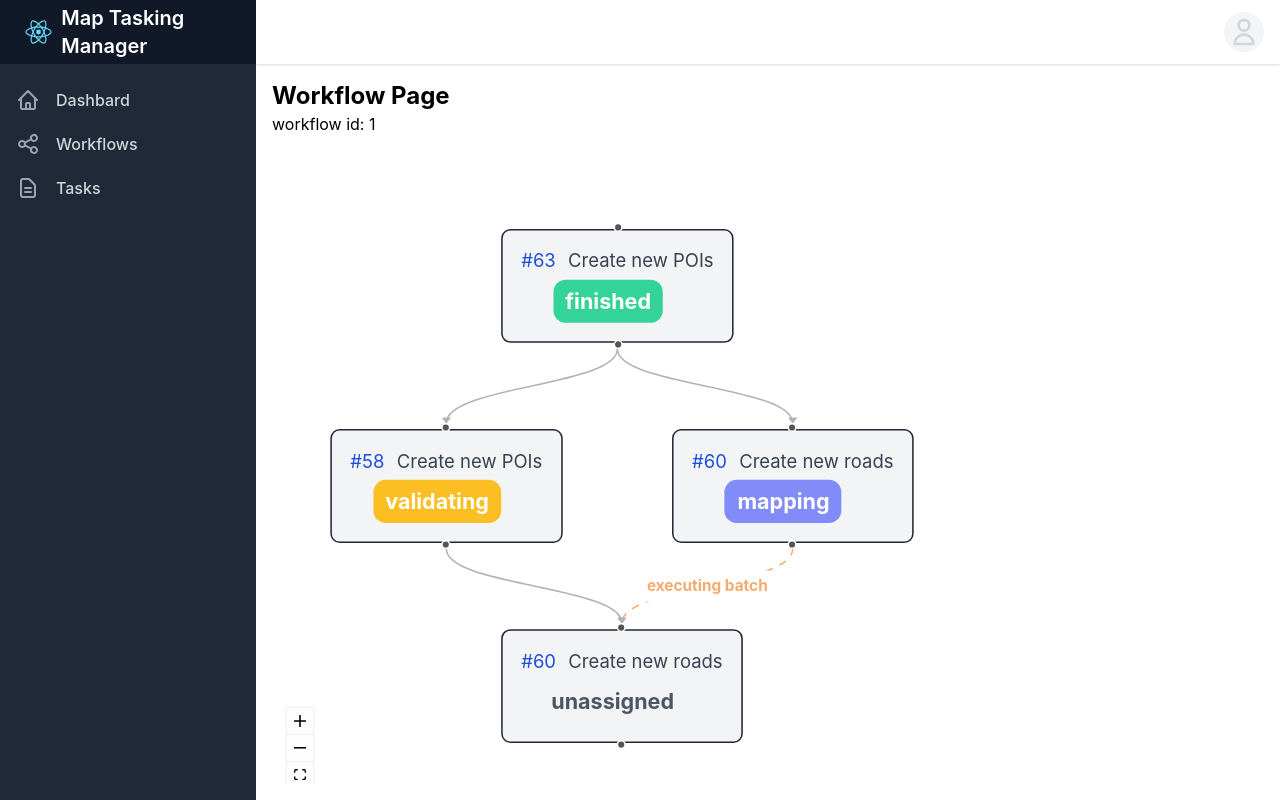
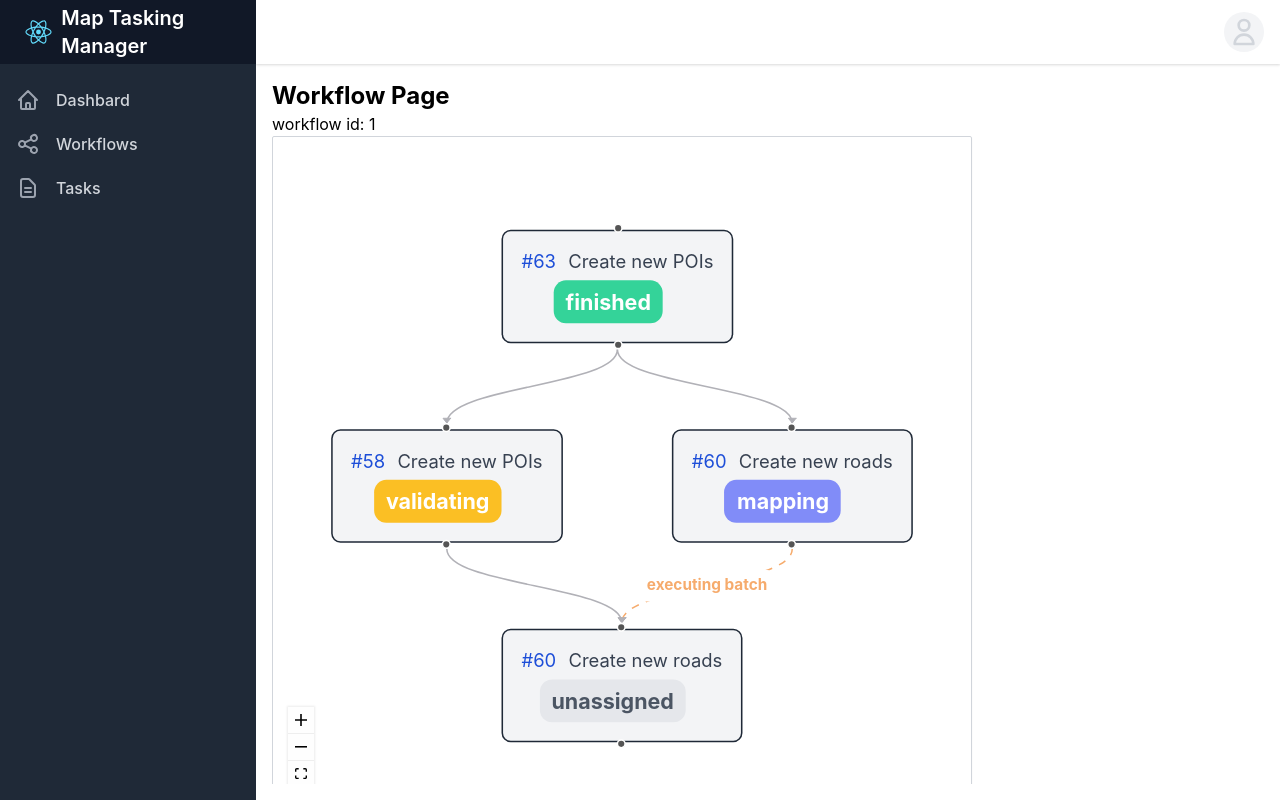
Before and after one commit to shomrkm/map-masking-manager, a React (Create React App) app in the folder frontend/: page /workflows/1 in a window 1280 px wide. Built offline with nearby package versions, Linux system fonts and the light colour scheme; a web font is replaced by a local one; what @tailwindcss/typography would draw is missing.

Commit message:
feat: Change layout.

```diff
--- a/frontend/src/components/Elements/Badge/TaskStatusBadge.tsx
+++ b/frontend/src/components/Elements/Badge/TaskStatusBadge.tsx
@@ -1,7 +1,7 @@
 import React from 'react';
 
 const statuses = {
-  unassigned: 'bg-gray-100 text-gray-600',
+  unassigned: 'bg-gray-200 text-gray-600',
   mapping: 'bg-indigo-400 text-white',
   validating: 'bg-yellow-400 text-white',
   finished: 'bg-green-400 text-white',
--- a/frontend/src/components/Elements/Badge/WorkflowStatusBadge.tsx
+++ b/frontend/src/components/Elements/Badge/WorkflowStatusBadge.tsx
@@ -1,7 +1,7 @@
 import React from 'react';
 
 const statuses = {
-  new: 'bg-gray-100 text-gray-600',
+  new: 'bg-gray-200 text-gray-600',
   inProgress: 'bg-indigo-400 text-white',
   completed: 'bg-yellow-400 text-white',
   closed: 'bg-green-400 text-white',
--- a/frontend/src/features/comments/components/CommentsList.tsx
+++ b/frontend/src/features/comments/components/CommentsList.tsx
@@ -43,7 +43,7 @@ export const CommentsList = ({ taskId }: CommentsListProps) => {
             className="p-4 w-full bg-white shadow-sm"
           >
             <div className="flex">
-              <div className="justify-start w-14">
+              <div className="justify-start mr-3 w-14">
                 <Avatar name={comment.user.name} avatar={comment.user.avatar} size="md" />
               </div>
               <div className="flex-1">
--- a/frontend/src/features/tasks/components/MapTargets.tsx
+++ b/frontend/src/features/tasks/components/MapTargets.tsx
@@ -5,35 +5,41 @@ import {
 } from '@heroicons/react/outline';
 import React from 'react';
 
-type IconProps = {
-  icon: (props: React.SVGProps<SVGSVGElement>) => JSX.Element;
-  activate: boolean;
+const sizes = {
+  sm: 'w-6 h-6',
+  md: 'w-8 h-8',
+  lg: 'w-10 h-10',
 };
 
-const MapIcon: React.VFC<IconProps> = (props: IconProps) => {
+type IconProps = {
+  Icon: (props: React.SVGProps<SVGSVGElement>) => JSX.Element;
+  activate: boolean;
+  size: keyof typeof sizes;
+};
+
+const MapIcon: React.VFC<IconProps> = ({ Icon, activate, size }) => {
   return (
-    <div className="flex justify-items-center items-center w-8 h-8 bg-gray-200 rounded-full">
-      <props.icon
-        className={`flex-1 w-6 h-6 ${props.activate ? 'text-red-500' : 'text-gray-400'}`}
-      />
+    <div className="flex justify-items-center items-center p-2 bg-gray-200 rounded-full">
+      <Icon className={`flex-1 ${sizes[size]} ${activate ? 'text-red-500' : 'text-gray-400'}`} />
     </div>
   );
 };
 
 export type MapTargetsProps = {
   targets: ('road' | 'poi' | 'map')[];
+  size?: keyof typeof sizes;
 };
 
-export const MapTargets: React.VFC<MapTargetsProps> = ({ targets }) => {
+export const MapTargets: React.VFC<MapTargetsProps> = ({ targets, size = 'sm' }) => {
   const activateRoad = targets.includes('road');
   const activatePoi = targets.includes('poi');
   const activateMap = targets.includes('map');
 
   return (
     <div className="flex space-x-2">
-      <MapIcon icon={SwitchVerticalIcon} activate={activateRoad} />
-      <MapIcon icon={LocationMarkerIcon} activate={activatePoi} />
-      <MapIcon icon={OfficeBuildingIcon} activate={activateMap} />
+      <MapIcon Icon={SwitchVerticalIcon} activate={activateRoad} size={size} />
+      <MapIcon Icon={LocationMarkerIcon} activate={activatePoi} size={size} />
+      <MapIcon Icon={OfficeBuildingIcon} activate={activateMap} size={size} />
     </div>
   );
 };
--- a/frontend/src/features/workflows/components/TaskWorkflow.tsx
+++ b/frontend/src/features/workflows/components/TaskWorkflow.tsx
@@ -28,9 +28,14 @@ const fitViewOptions: FitViewOptions = {
 type TaskWorkflowProps = {
   nodes: TaskNode[];
   edges: Edge[];
+  className?: string;
 };
 
-export const TaskWorkflow: VFC<TaskWorkflowProps> = ({ nodes, edges }) => {
+export const TaskWorkflow: VFC<TaskWorkflowProps> = ({
+  nodes,
+  edges,
+  className = 'w-[700px] h-[700px]',
+}) => {
   const { nodes: layoutedNodes, edges: layoutedEdges } = getLayoutedElements(nodes, edges);
 
   const [taskNodes, setTaskNodes] = useState<TaskNode[]>(layoutedNodes);
@@ -72,7 +77,7 @@ export const TaskWorkflow: VFC<TaskWorkflowProps> = ({ nodes, edges }) => {
   );
 
   return (
-    <div className="w-[700px] h-[700px]">
+    <div className={`${className}`}>
       <ReactFlow
         nodes={taskNodes}
         edges={taskEdges}
--- a/frontend/src/features/workflows/routes/Workflow.tsx
+++ b/frontend/src/features/workflows/routes/Workflow.tsx
@@ -7,6 +7,7 @@ import { initialNodes, initialEdges } from './nodes-edges';
 export const Workflow = () => {
   const { workflowId } = useParams();
 
+  // TODO: Search Workflow
   // TODO: Search Tasks with with workflow id
   // TODO: Create TaskNodes by Tasks
 
@@ -14,7 +15,11 @@ export const Workflow = () => {
     <div className="overflow-y-scroll flex-col m-4">
       <div className="text-2xl font-bold">Workflow Page</div>
       <div>{`workflow id: ${workflowId}`}</div>
-      <TaskWorkflow nodes={initialNodes} edges={initialEdges} />
+      <TaskWorkflow
+        nodes={initialNodes}
+        edges={initialEdges}
+        className="w-[700px] h-[700px] rounded-sm border border-gray-300 border-solid shadow-sm"
+      />
     </div>
   );
 };
```
